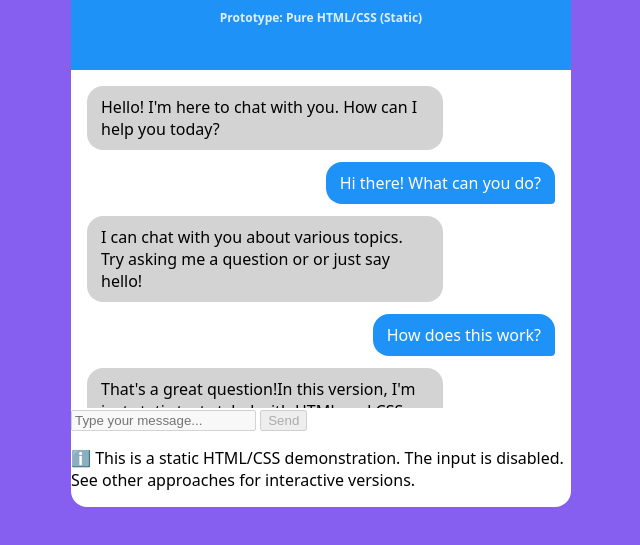
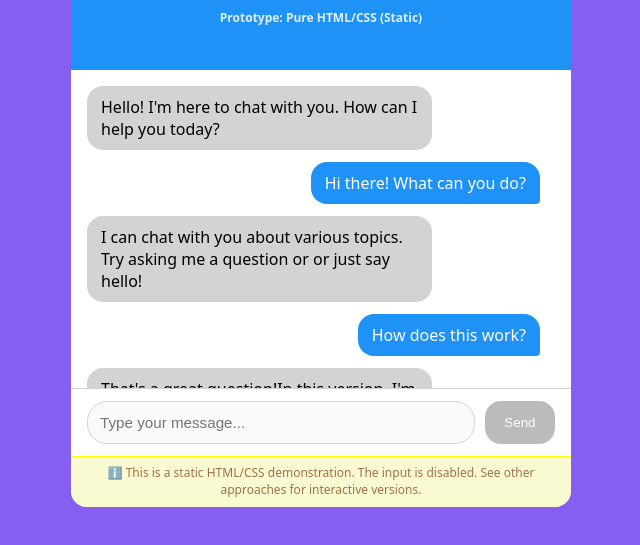
Before and after one commit to fortiz11/lab6-components, a plain HTML site: page chat-prototype-html-css/index.html in a window 1280 px wide. Shown: the part 193-738 px from the top of the page, without its empty margins (319-959 px from the left). Drawn offline with Linux system fonts and the light colour scheme.

Commit message:
:feat(prototype): finished adding styling to the static interface

```diff
--- a/chat-prototype-html-css/styles.css
+++ b/chat-prototype-html-css/styles.css
@@ -45,7 +45,8 @@ body {
 
 .messages {
     flex:1;
-    overflow-y: auto;
+    overflow-y: scroll;
+    scrollbar-gutter: stable;
     padding: 16px;
     display:flex;
     flex-direction: column;
@@ -86,3 +87,43 @@ body {
     border-bottom-right-radius: 4px;
     border-bottom-left-radius: 16px;
 }
+
+.input {
+    display:flex;
+    gap: 10px;
+    padding: 12px 16px;
+    background-color: white;
+    border-top: 1px solid lightgray;
+    font-size: 0.95rem;
+
+}
+
+.input input {
+    flex: 1;
+    padding: 12px;
+    border: 1px solid lightgrey;
+    border-radius: 20px;
+    font-size: 0.95rem;
+}
+
+.input button {
+    background: rgb(189, 186, 186);
+    color: white;
+    border-radius: var(--radius);
+    border: none;
+    width: 15%;
+}
+
+.info {
+    background: lightgoldenrodyellow;
+    border-top: 1px solid yellow;
+    text-align: center;
+    font-size: 0.75rem;
+    padding: 8px 12px;
+    color:rgb(161, 113, 71);
+
+}
+.info p {
+    margin:0;
+    line-height: 1.4;
+}
```
